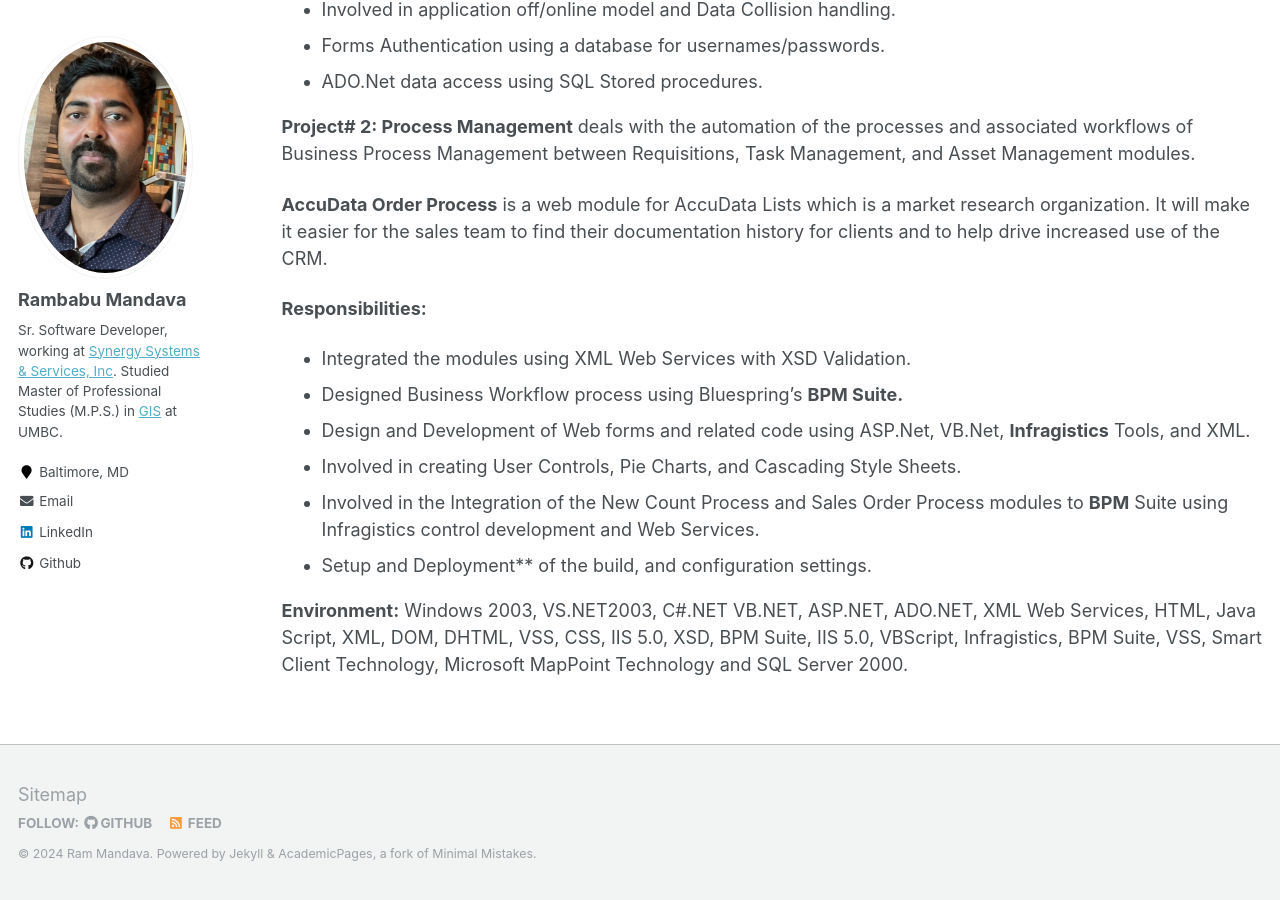
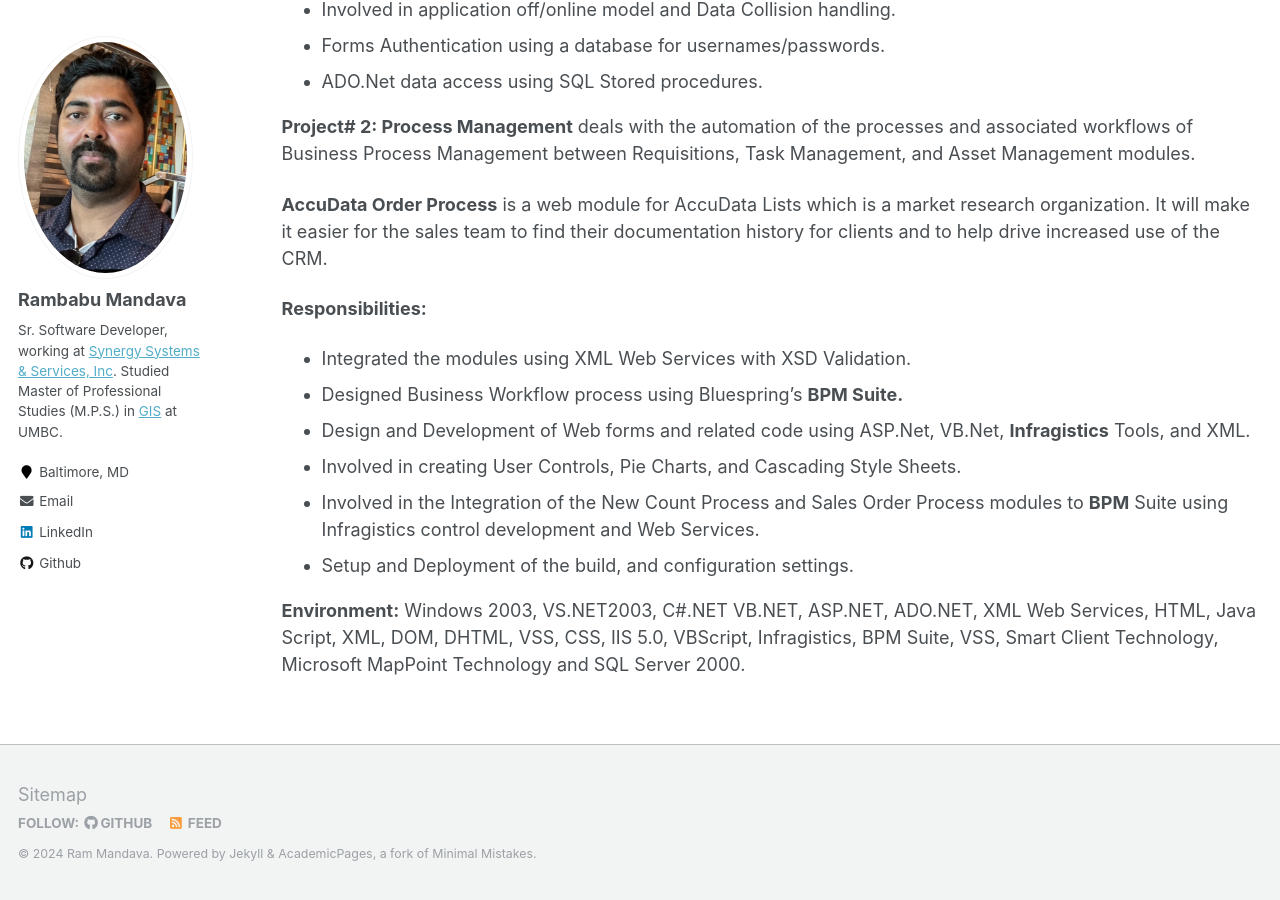
Before and after one commit to mandavaram/mandavaram.github.io, a Jekyll site: the page built from _pages/Resume.md, in a window 1280 px wide and 900 px high, scrolled down 8452 px. Built offline with Jekyll 4.4.1, drawn with Linux system fonts in a browser that asks for light colours.

Commit message:
Update Resume.md

```diff
--- a/_pages/Resume.md
+++ b/_pages/Resume.md
@@ -268,6 +268,6 @@
 - Design and Development of Web forms and related code using ASP.Net, VB.Net, **Infragistics** Tools, and XML.
 - Involved in creating User Controls, Pie Charts, and Cascading Style Sheets.
 - Involved in the Integration of the New Count Process and Sales Order Process modules to **BPM** Suite using Infragistics control development and Web Services.
-- Setup and Deployment** of the build, and configuration settings.
+- Setup and Deployment of the build, and configuration settings.
 
-**Environment:**  Windows 2003, VS.NET2003, C#.NET VB.NET, ASP.NET, ADO.NET, XML Web Services, HTML, Java Script, XML, DOM, DHTML, VSS, CSS, IIS 5.0, XSD, BPM Suite, IIS 5.0, VBScript, Infragistics, BPM Suite, VSS, Smart Client Technology, Microsoft MapPoint Technology and SQL Server 2000.
+**Environment:**  Windows 2003, VS.NET2003, C#.NET VB.NET, ASP.NET, ADO.NET, XML Web Services, HTML, Java Script, XML, DOM, DHTML, VSS, CSS, IIS 5.0, VBScript, Infragistics, BPM Suite, VSS, Smart Client Technology, Microsoft MapPoint Technology and SQL Server 2000.
```
